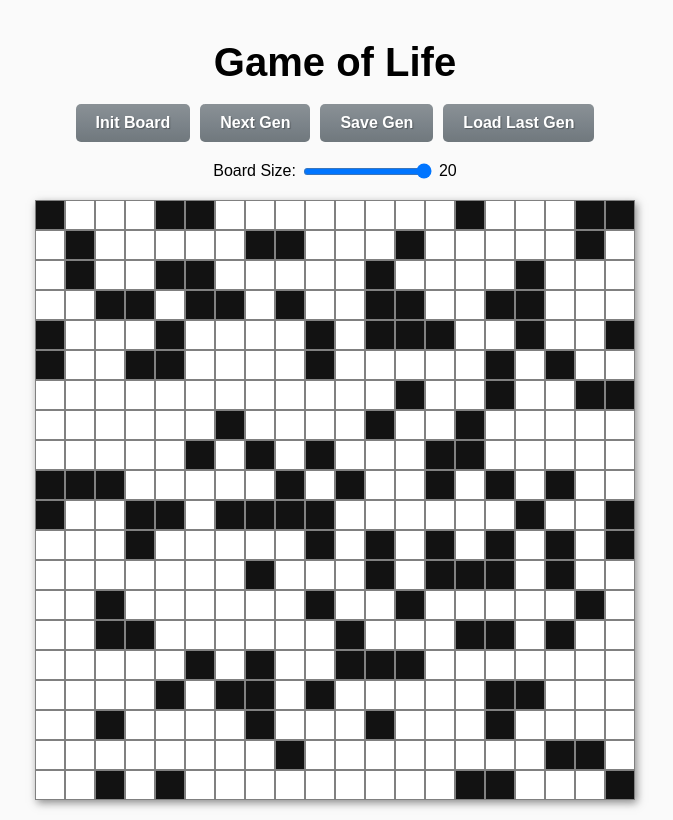
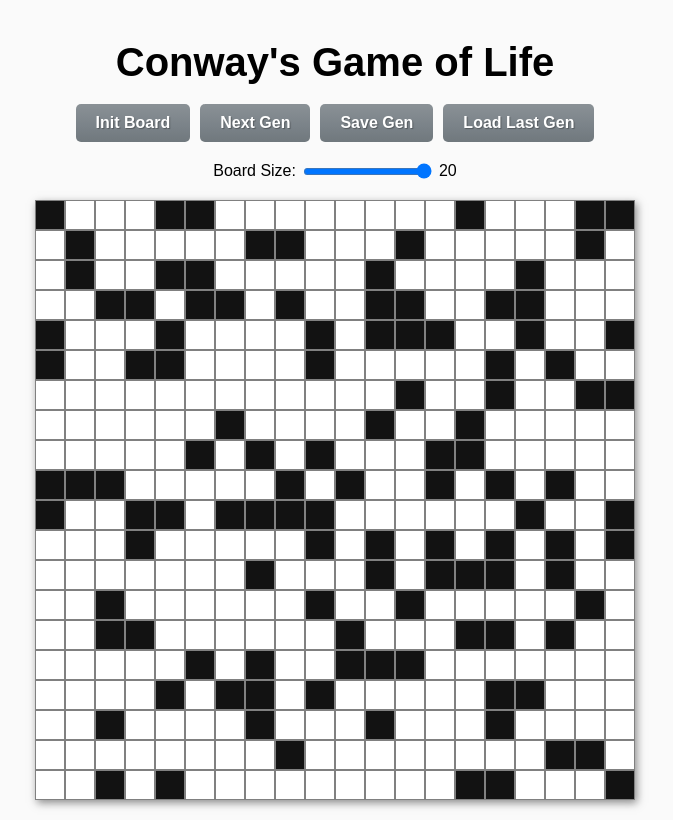
Before and after one commit to liranalon1/game-of-life-react, a React (Vite) app: page / in a window 1280 px wide. Shown: the whole page, without its empty margins (305-978 px from the left). Built offline with nearby package versions, Linux system fonts and the light colour scheme.

Commit message:
change title

```diff
--- a/src/App.jsx
+++ b/src/App.jsx
@@ -8,7 +8,7 @@ const App = () => {
   return (
     <GameProvider>
       <div className='App'>
-        <h1>Game of Life</h1>
+        <h1>Conway's Game of Life</h1>
         <Controls />
         <SizeSlider />
         <Board />
```
